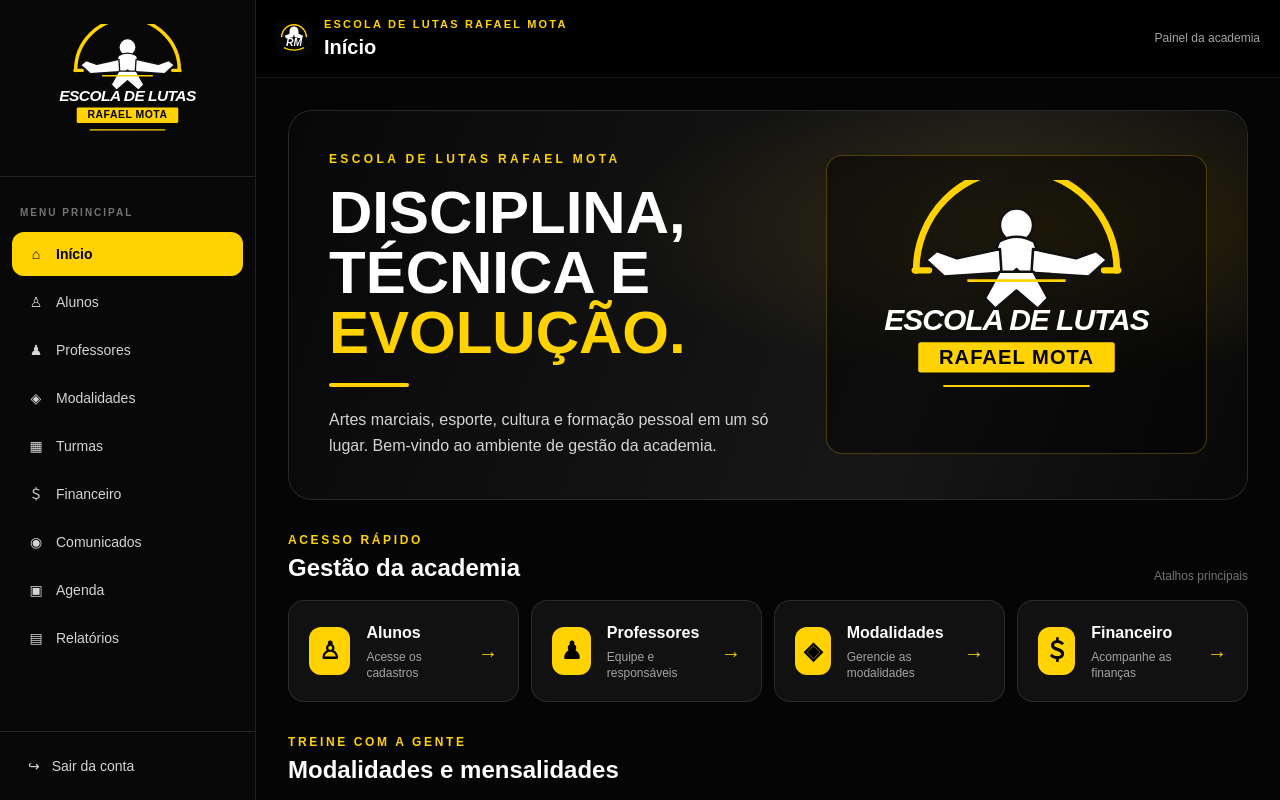
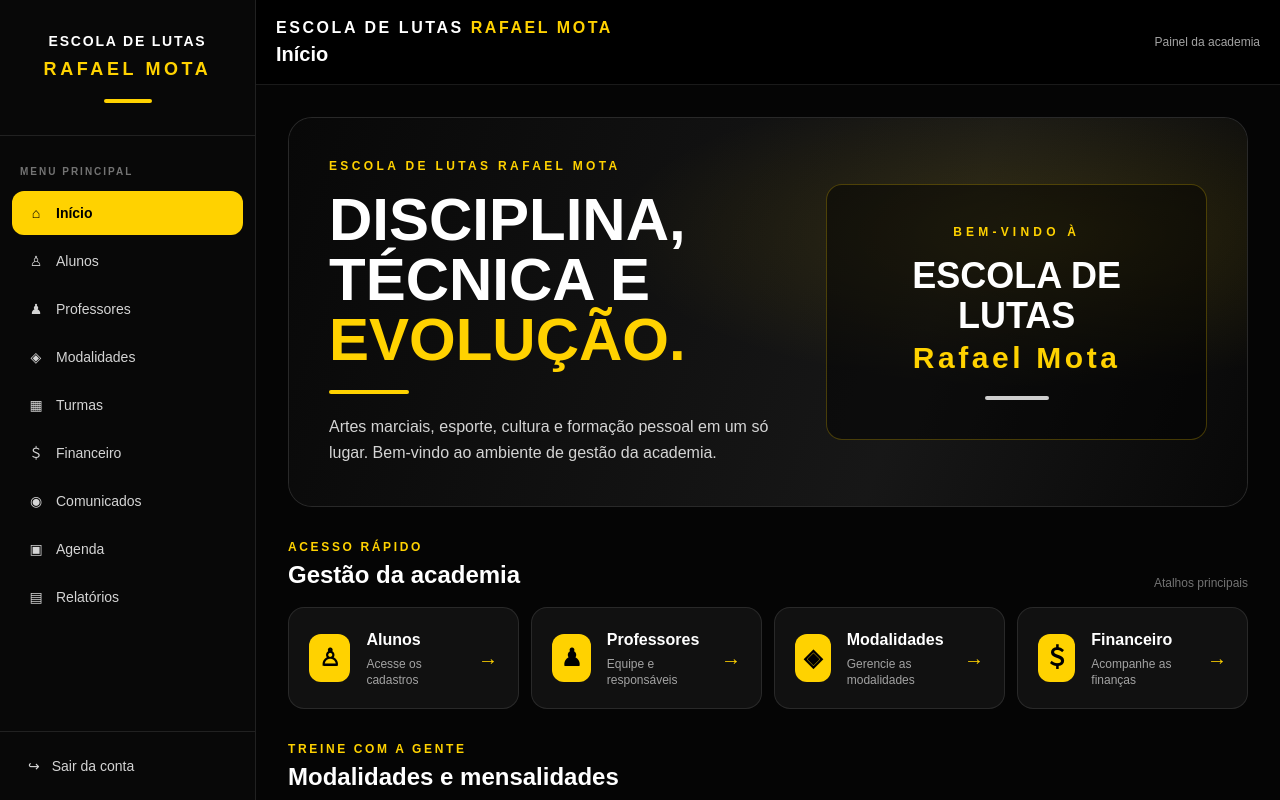
Before and after one commit to uniaocombateteam-collab/EscoladeLuta, a Next.js app: page / in a window 1280 px wide. Shown: the top 800 px of the page. Built offline with nearby package versions, Linux system fonts and the light colour scheme.

Commit message:
Use text-only academy name across dashboard and login

```diff
--- a/src/app/login/page.tsx
+++ b/src/app/login/page.tsx
@@ -9,46 +9,30 @@ export default function LoginPage() {
   const [password, setPassword] = useState("");
   const [error, setError] = useState("");
   const [busy, setBusy] = useState(false);
-
   async function submit(e: FormEvent<HTMLFormElement>) {
-    e.preventDefault();
-    setBusy(true);
-    setError("");
-    try {
-      const { error } = await createClient().auth.signInWithPassword({ email, password });
-      if (error) throw error;
-      router.replace("/");
-      router.refresh();
-    } catch (e) {
-      setError(e instanceof Error ? e.message : "Falha no login.");
-    } finally {
-      setBusy(false);
-    }
+    e.preventDefault(); setBusy(true); setError("");
+    try { const { error } = await createClient().auth.signInWithPassword({ email, password }); if (error) throw error; router.replace("/"); router.refresh(); }
+    catch (e) { setError(e instanceof Error ? e.message : "Falha no login."); }
+    finally { setBusy(false); }
   }
-
   return (
     <main className="relative flex min-h-screen items-center justify-center overflow-hidden bg-black px-5 py-10 text-white">
-      <div className="absolute inset-0 bg-[radial-gradient(ellipse_at_50%_0%,rgba(255,210,0,.12),transparent_45%),linear-gradient(135deg,#050505,#141414_55%,#050505)]" />
+      <div className="absolute inset-0 bg-[radial-gradient(ellipse_at_50%_0%,rgba(255,210,0,.10),transparent_45%),linear-gradient(135deg,#050505,#141414_55%,#050505)]" />
       <div className="relative grid w-full max-w-5xl overflow-hidden rounded-3xl border border-white/10 bg-[#0b0b0b] shadow-2xl md:grid-cols-2">
         <div className="relative hidden min-h-[620px] flex-col justify-between overflow-hidden border-r border-white/10 bg-[linear-gradient(145deg,#111,#050505)] p-10 md:flex">
-          <div className="absolute -right-24 -top-24 h-80 w-80 rounded-full border border-[#FFD200]/20" />
-          <div className="absolute -right-12 -top-12 h-56 w-56 rounded-full border border-[#FFD200]/20" />
-          <img src="/logo-escola-rafael-mota.svg" alt="Escola de Lutas Rafael Mota" className="relative mt-12 w-full max-w-sm self-center object-contain" />
+          <div className="absolute -right-24 -top-24 h-80 w-80 rounded-full border border-[#FFD200]/15" />
+          <div className="relative mt-16"><p className="text-sm font-bold uppercase tracking-[.3em] text-[#FFD200]">Escola de Lutas</p><h2 className="mt-3 text-5xl font-black uppercase leading-none">Rafael<br/>Mota</h2><div className="mt-6 h-1 w-20 bg-[#FFD200]"/><p className="mt-8 text-xs font-bold tracking-[.3em] text-neutral-300">DISCIPLINA · TÉCNICA · EVOLUÇÃO</p></div>
           <div className="relative"><p className="text-xs font-bold tracking-[.3em] text-[#FFD200]">MAIS QUE TREINAMENTO</p><h2 className="mt-3 text-4xl font-black uppercase leading-tight">Força para<br/> superar limites.</h2><p className="mt-4 text-sm text-neutral-400">Técnica, respeito, constância e comunidade.</p></div>
         </div>
-        <div className="flex items-center justify-center p-7 sm:p-12">
-          <form onSubmit={submit} className="w-full max-w-sm">
-            <img src="/logo-mark.svg" alt="" className="mb-7 h-14 w-14 md:hidden" />
-            <p className="text-xs font-bold tracking-[.25em] text-[#FFD200]">ESCOLA DE LUTAS RAFAEL MOTA</p>
-            <h1 className="mt-3 text-3xl font-black">Acesse o sistema</h1>
-            <p className="mt-2 text-sm text-neutral-400">Faça login para continuar.</p>
-            <label className="mt-8 block text-xs font-semibold text-neutral-300">E-mail<input required type="email" autoComplete="email" value={email} onChange={e => setEmail(e.target.value)} className="mt-2 w-full rounded-xl border border-white/15 bg-black px-4 py-3.5 text-sm text-white outline-none transition focus:border-[#FFD200]" /></label>
-            <label className="mt-4 block text-xs font-semibold text-neutral-300">Senha<input required type="password" autoComplete="current-password" value={password} onChange={e => setPassword(e.target.value)} className="mt-2 w-full rounded-xl border border-white/15 bg-black px-4 py-3.5 text-sm text-white outline-none transition focus:border-[#FFD200]" /></label>
-            {error && <p role="alert" className="mt-4 text-sm text-red-300">{error}</p>}
-            <button disabled={busy} className="mt-7 w-full rounded-xl bg-[#FFD200] p-3.5 text-sm font-black text-black transition hover:bg-[#ffe04a] disabled:opacity-50">{busy ? "Entrando..." : "Entrar"}</button>
-            <p className="mt-6 text-center text-xs text-neutral-500">Acesso destinado a usuários cadastrados pela administração.</p>
-          </form>
-        </div>
+        <div className="flex items-center justify-center p-7 sm:p-12"><form onSubmit={submit} className="w-full max-w-sm">
+          <p className="text-xs font-bold uppercase tracking-[.2em] text-[#FFD200]">Escola de Lutas Rafael Mota</p>
+          <h1 className="mt-3 text-3xl font-black">Acesse o sistema</h1><p className="mt-2 text-sm text-neutral-400">Faça login para continuar.</p>
+          <label className="mt-8 block text-xs font-semibold text-neutral-300">E-mail<input required type="email" autoComplete="email" value={email} onChange={e=>setEmail(e.target.value)} className="mt-2 w-full rounded-xl border border-white/15 bg-black px-4 py-3.5 text-sm text-white outline-none transition focus:border-[#FFD200]"/></label>
+          <label className="mt-4 block text-xs font-semibold text-neutral-300">Senha<input required type="password" autoComplete="current-password" value={password} onChange={e=>setPassword(e.target.value)} className="mt-2 w-full rounded-xl border border-white/15 bg-black px-4 py-3.5 text-sm text-white outline-none transition focus:border-[#FFD200]"/></label>
+          {error&&<p role="alert" className="mt-4 text-sm text-red-300">{error}</p>}
+          <button disabled={busy} className="mt-7 w-full rounded-xl bg-[#FFD200] p-3.5 text-sm font-black text-black transition hover:bg-[#ffe04a] disabled:opacity-50">{busy?"Entrando...":"Entrar"}</button>
+          <p className="mt-6 text-center text-xs text-neutral-500">Acesso destinado a usuários cadastrados pela administração.</p>
+        </form></div>
       </div>
     </main>
   );
--- a/src/app/page.tsx
+++ b/src/app/page.tsx
@@ -6,7 +6,6 @@ const modalities = [
   { name: "Kickboxing", detail: "Potência, coordenação e preparo físico", icon: "⚡", price: "R$ 80,00" },
   { name: "Capoeira", detail: "Movimento, cultura, ritmo e tradição", icon: "◎", price: "R$ 40,00" },
 ];
-
 const quickLinks = [
   { title: "Alunos", detail: "Acesse os cadastros", href: "/students", icon: "♙" },
   { title: "Professores", detail: "Equipe e responsáveis", href: "/teachers", icon: "♟" },
@@ -21,13 +20,9 @@ export default function HomePage() {
         <Sidebar />
         <section className="min-w-0 flex-1">
           <header className="sticky top-0 z-20 flex items-center justify-between border-b border-white/10 bg-black/95 px-5 py-4 backdrop-blur">
-            <div className="flex items-center gap-3">
-              <img src="/logo-mark.svg" alt="" className="h-9 w-9" />
-              <div><p className="text-[11px] font-bold uppercase tracking-[.2em] text-[#FFD200]">Escola de Lutas Rafael Mota</p><h1 className="text-xl font-semibold">Início</h1></div>
-            </div>
+            <div><p className="text-sm font-black uppercase tracking-[.16em] text-white sm:text-base">Escola de Lutas <span className="text-[#FFD200]">Rafael Mota</span></p><h1 className="text-xl font-semibold">Início</h1></div>
             <span className="hidden text-xs text-neutral-400 sm:block">Painel da academia</span>
           </header>
-
           <div className="mx-auto max-w-[1500px] space-y-8 p-5 pb-24 lg:p-8">
             <section className="relative isolate overflow-hidden rounded-3xl border border-white/10 bg-[#111]">
               <div className="absolute inset-0 -z-10 bg-[radial-gradient(ellipse_at_78%_30%,rgba(255,210,0,.13),transparent_40%),linear-gradient(110deg,#080808,#171717_65%,#080808)]" />
@@ -38,43 +33,24 @@ export default function HomePage() {
                   <div className="mt-5 h-1 w-20 rounded-full bg-[#FFD200]" />
                   <p className="mt-5 max-w-xl text-base leading-relaxed text-neutral-300">Artes marciais, esporte, cultura e formação pessoal em um só lugar. Bem-vindo ao ambiente de gestão da academia.</p>
                 </div>
-                <div className="flex min-h-64 items-center justify-center rounded-2xl border border-[#FFD200]/25 bg-black/45 p-6">
-                  <img src="/logo-escola-rafael-mota.svg" alt="Escola de Lutas Rafael Mota" className="max-h-64 w-full object-contain" />
+                <div className="flex min-h-64 items-center justify-center rounded-2xl border border-[#FFD200]/25 bg-black/45 p-8 text-center">
+                  <div><p className="text-xs font-semibold uppercase tracking-[.35em] text-[#FFD200]">Bem-vindo à</p><p className="mt-4 text-3xl font-black uppercase leading-tight sm:text-4xl">Escola de Lutas</p><p className="mt-1 text-2xl font-bold tracking-[.12em] text-[#FFD200] sm:text-3xl">Rafael Mota</p><div className="mx-auto mt-5 h-1 w-16 rounded-full bg-white/80"/></div>
                 </div>
               </div>
             </section>
-
             <section>
               <div className="mb-4 flex items-end justify-between gap-3"><div><p className="text-xs font-bold tracking-[.22em] text-[#FFD200]">ACESSO RÁPIDO</p><h2 className="mt-1 text-2xl font-bold">Gestão da academia</h2></div><span className="text-xs text-neutral-500">Atalhos principais</span></div>
-              <div className="grid gap-3 sm:grid-cols-2 xl:grid-cols-4">
-                {quickLinks.map(item => <a key={item.title} href={item.href} className="group flex items-center gap-4 rounded-2xl border border-white/10 bg-[#111] p-5 transition hover:border-[#FFD200]/60 hover:bg-[#171717]"><span className="grid h-12 w-12 place-items-center rounded-xl bg-[#FFD200] text-2xl font-bold text-black">{item.icon}</span><span><strong className="block text-base">{item.title}</strong><span className="mt-1 block text-xs text-neutral-400">{item.detail}</span></span><span className="ml-auto text-xl text-[#FFD200] transition group-hover:translate-x-1">→</span></a>)}
-              </div>
+              <div className="grid gap-3 sm:grid-cols-2 xl:grid-cols-4">{quickLinks.map(item => <a key={item.title} href={item.href} className="group flex items-center gap-4 rounded-2xl border border-white/10 bg-[#111] p-5 transition hover:border-[#FFD200]/60 hover:bg-[#171717]"><span className="grid h-12 w-12 place-items-center rounded-xl bg-[#FFD200] text-2xl font-bold text-black">{item.icon}</span><span><strong className="block text-base">{item.title}</strong><span className="mt-1 block text-xs text-neutral-400">{item.detail}</span></span><span className="ml-auto text-xl text-[#FFD200] transition group-hover:translate-x-1">→</span></a>)}</div>
             </section>
-
             <section>
               <div className="mb-4"><p className="text-xs font-bold tracking-[.22em] text-[#FFD200]">TREINE COM A GENTE</p><h2 className="mt-1 text-2xl font-bold">Modalidades e mensalidades</h2></div>
-              <div className="grid gap-4 sm:grid-cols-2 xl:grid-cols-4">
-                {modalities.map((item,index) => <article key={item.name} className="rounded-2xl border border-white/10 bg-gradient-to-b from-[#191919] to-[#0c0c0c] p-5 transition hover:border-[#FFD200]/50"><span className="text-3xl">{item.icon}</span><p className="mt-5 text-xs font-semibold text-[#FFD200]">0{index+1}</p><h3 className="mt-1 text-xl font-bold">{item.name}</h3><p className="mt-2 min-h-10 text-sm text-neutral-400">{item.detail}</p><p className="mt-4 text-lg font-black text-[#FFD200]">{item.price}<span className="ml-1 text-xs font-normal text-neutral-500">/ mês</span></p></article>)}
-              </div>
+              <div className="grid gap-4 sm:grid-cols-2 xl:grid-cols-4">{modalities.map((item,index) => <article key={item.name} className="rounded-2xl border border-white/10 bg-gradient-to-b from-[#191919] to-[#0c0c0c] p-5 transition hover:border-[#FFD200]/50"><span className="text-3xl">{item.icon}</span><p className="mt-5 text-xs font-semibold text-[#FFD200]">0{index+1}</p><h3 className="mt-1 text-xl font-bold">{item.name}</h3><p className="mt-2 min-h-10 text-sm text-neutral-400">{item.detail}</p><p className="mt-4 text-lg font-black text-[#FFD200]">{item.price}<span className="ml-1 text-xs font-normal text-neutral-500">/ mês</span></p></article>)}</div>
             </section>
-
             <section className="grid gap-4 lg:grid-cols-[1.1fr_.9fr]">
-              <article className="rounded-2xl border border-white/10 bg-[#111] p-6">
-                <div className="flex items-center gap-3"><span className="grid h-10 w-10 place-items-center rounded-xl bg-[#FFD200] text-xl text-black">▦</span><div><p className="text-xs font-bold tracking-widest text-[#FFD200]">AGENDA</p><h2 className="text-xl font-bold">Próximos eventos</h2></div></div>
-                <p className="mt-5 text-sm leading-relaxed text-neutral-400">A programação de aulas especiais, aulões e eventos poderá ser acompanhada nesta área. Os eventos serão exibidos aqui quando cadastrados na agenda.</p>
-                <a href="#" className="mt-5 inline-flex items-center gap-2 text-sm font-semibold text-[#FFD200]">Acessar agenda <span>→</span></a>
-              </article>
-              <article className="rounded-2xl border border-white/10 bg-[#111] p-6">
-                <div className="flex items-center gap-3"><span className="grid h-10 w-10 place-items-center rounded-xl bg-[#FFD200] text-xl text-black">◉</span><div><p className="text-xs font-bold tracking-widest text-[#FFD200]">COMUNICADOS</p><h2 className="text-xl font-bold">Mural da academia</h2></div></div>
-                <p className="mt-5 text-sm leading-relaxed text-neutral-400">Avisos, campanhas e informações importantes da Escola de Lutas Rafael Mota terão destaque neste espaço.</p>
-                <a href="#" className="mt-5 inline-flex items-center gap-2 text-sm font-semibold text-[#FFD200]">Ver comunicados <span>→</span></a>
-              </article>
+              <article className="rounded-2xl border border-white/10 bg-[#111] p-6"><div className="flex items-center gap-3"><span className="grid h-10 w-10 place-items-center rounded-xl bg-[#FFD200] text-xl text-black">▦</span><div><p className="text-xs font-bold tracking-widest text-[#FFD200]">AGENDA</p><h2 className="text-xl font-bold">Próximos eventos</h2></div></div><p className="mt-5 text-sm leading-relaxed text-neutral-400">A programação de aulas especiais, aulões e eventos poderá ser acompanhada nesta área. Os eventos serão exibidos aqui quando cadastrados na agenda.</p><a href="#" className="mt-5 inline-flex items-center gap-2 text-sm font-semibold text-[#FFD200]">Acessar agenda <span>→</span></a></article>
+              <article className="rounded-2xl border border-white/10 bg-[#111] p-6"><div className="flex items-center gap-3"><span className="grid h-10 w-10 place-items-center rounded-xl bg-[#FFD200] text-xl text-black">◉</span><div><p className="text-xs font-bold tracking-widest text-[#FFD200]">COMUNICADOS</p><h2 className="text-xl font-bold">Mural da academia</h2></div></div><p className="mt-5 text-sm leading-relaxed text-neutral-400">Avisos, campanhas e informações importantes da Escola de Lutas Rafael Mota terão destaque neste espaço.</p><a href="#" className="mt-5 inline-flex items-center gap-2 text-sm font-semibold text-[#FFD200]">Ver comunicados <span>→</span></a></article>
             </section>
-
-            <section className="flex flex-col items-start justify-between gap-5 rounded-2xl border border-[#FFD200]/25 bg-[#111] p-6 sm:flex-row sm:items-center">
-              <div><p className="text-xs font-bold tracking-[.22em] text-[#FFD200]">CONVÊNIOS ACEITOS</p><h2 className="mt-1 text-xl font-bold">TotalPass e Wellhub</h2><p className="mt-1 text-sm text-neutral-400">Consulte as condições de acesso e disponibilidade diretamente com a academia.</p></div>
-              <div className="flex gap-3"><span className="rounded-lg border border-white/15 px-4 py-3 font-bold">TotalPass</span><span className="rounded-lg border border-white/15 px-4 py-3 font-bold">Wellhub</span></div>
-            </section>
+            <section className="flex flex-col items-start justify-between gap-5 rounded-2xl border border-[#FFD200]/25 bg-[#111] p-6 sm:flex-row sm:items-center"><div><p className="text-xs font-bold tracking-[.22em] text-[#FFD200]">CONVÊNIOS ACEITOS</p><h2 className="mt-1 text-xl font-bold">TotalPass e Wellhub</h2><p className="mt-1 text-sm text-neutral-400">Consulte as condições de acesso e disponibilidade diretamente com a academia.</p></div><div className="flex gap-3"><span className="rounded-lg border border-white/15 px-4 py-3 font-bold">TotalPass</span><span className="rounded-lg border border-white/15 px-4 py-3 font-bold">Wellhub</span></div></section>
             <footer className="border-t border-white/10 pt-5 text-xs text-neutral-500">© {new Date().getFullYear()} Escola de Lutas Rafael Mota · Disciplina, técnica e evolução.</footer>
           </div>
         </section>
--- a/src/components/Sidebar.tsx
+++ b/src/components/Sidebar.tsx
@@ -3,67 +3,21 @@ import Link from "next/link";
 import { usePathname, useRouter } from "next/navigation";
 import { createClient } from "@/lib/supabase/client";
 import { useState } from "react";
-
 const items = [
-  ["⌂", "Início", "/"],
-  ["♙", "Alunos", "/students"],
-  ["♟", "Professores", "/teachers"],
-  ["◈", "Modalidades", "/modalities"],
-  ["▦", "Turmas", "/classes"],
-  ["＄", "Financeiro", "/finance"],
-  ["◉", "Comunicados", "#"],
-  ["▣", "Agenda", "#"],
-  ["▤", "Relatórios", "#"],
+  ["⌂", "Início", "/"], ["♙", "Alunos", "/students"], ["♟", "Professores", "/teachers"],
+  ["◈", "Modalidades", "/modalities"], ["▦", "Turmas", "/classes"], ["＄", "Financeiro", "/finance"],
+  ["◉", "Comunicados", "#"], ["▣", "Agenda", "#"], ["▤", "Relatórios", "#"],
 ] as const;
-
 export default function Sidebar() {
-  const pathname = usePathname();
-  const router = useRouter();
-  const [signingOut, setSigningOut] = useState(false);
-
-  async function handleSignOut() {
-    if (signingOut) return;
-    setSigningOut(true);
-    const supabase = createClient();
-    const { error } = await supabase.auth.signOut();
-    if (error) {
-      setSigningOut(false);
-      alert("Não foi possível encerrar a sessão. Tente novamente.");
-      return;
-    }
-    router.replace("/login");
-    router.refresh();
-  }
-
-  return (
-    <>
-      <aside className="sticky top-0 hidden h-screen w-64 shrink-0 flex-col border-r border-white/10 bg-[#080808] md:flex">
-        <div className="border-b border-white/10 px-5 py-6">
-          <img src="/logo-escola-rafael-mota.svg" alt="Escola de Lutas Rafael Mota" className="mx-auto h-32 w-full object-contain" />
-        </div>
-        <p className="px-5 pt-7 text-[10px] font-bold uppercase tracking-[.2em] text-neutral-500">Menu principal</p>
-        <nav className="mt-3 min-h-0 flex-1 space-y-1 overflow-y-auto px-3">
-          {items.map(([icon, label, href]) => (
-            <Link key={label} href={href} aria-current={pathname === href ? "page" : undefined}
-              className={`flex gap-3 rounded-xl px-4 py-3 text-sm transition-colors ${pathname === href ? "bg-[#FFD200] font-bold text-black" : "text-neutral-300 hover:bg-white/5 hover:text-[#FFD200]"}`}>
-              <span className="w-4 text-center">{icon}</span>{label}
-            </Link>
-          ))}
-        </nav>
-        <div className="border-t border-white/10 p-3">
-          <button type="button" onClick={handleSignOut} disabled={signingOut} className="flex w-full items-center gap-3 rounded-xl px-4 py-3 text-sm text-neutral-300 transition-colors hover:bg-white/5 hover:text-[#FFD200] disabled:opacity-50">
-            <span aria-hidden="true">↪</span>{signingOut ? "Saindo..." : "Sair da conta"}
-          </button>
-        </div>
-      </aside>
-      <nav aria-label="Navegação principal" className="fixed inset-x-0 bottom-0 z-30 flex gap-1 overflow-x-auto border-t border-white/10 bg-[#080808]/95 p-2 backdrop-blur md:hidden">
-        {items.map(([icon, label, href]) => (
-          <Link key={label} href={href} aria-current={pathname === href ? "page" : undefined} className={`flex min-w-fit flex-col items-center gap-1 rounded-lg px-3 py-2 text-[10px] ${pathname === href ? "bg-[#FFD200] text-black" : "text-neutral-300"}`}>
-            <span className="text-base">{icon}</span>{label}
-          </Link>
-        ))}
-        <button type="button" onClick={handleSignOut} disabled={signingOut} className="flex min-w-fit flex-col items-center gap-1 rounded-lg px-3 py-2 text-[10px] text-neutral-300 disabled:opacity-50"><span className="text-base" aria-hidden="true">↪</span>{signingOut ? "Saindo..." : "Sair"}</button>
-      </nav>
-    </>
-  );
+  const pathname=usePathname(); const router=useRouter(); const [signingOut,setSigningOut]=useState(false);
+  async function handleSignOut(){if(signingOut)return;setSigningOut(true);const {error}=await createClient().auth.signOut();if(error){setSigningOut(false);alert("Não foi possível encerrar a sessão. Tente novamente.");return;}router.replace("/login");router.refresh();}
+  return (<>
+    <aside className="sticky top-0 hidden h-screen w-64 shrink-0 flex-col border-r border-white/10 bg-[#080808] md:flex">
+      <div className="border-b border-white/10 px-5 py-8"><p className="text-center text-sm font-black uppercase leading-snug tracking-[.13em] text-white">Escola de Lutas</p><p className="mt-1 text-center text-lg font-black uppercase tracking-[.2em] text-[#FFD200]">Rafael Mota</p><div className="mx-auto mt-4 h-1 w-12 rounded-full bg-[#FFD200]"/></div>
+      <p className="px-5 pt-7 text-[10px] font-bold uppercase tracking-[.2em] text-neutral-500">Menu principal</p>
+      <nav className="mt-3 min-h-0 flex-1 space-y-1 overflow-y-auto px-3">{items.map(([icon,label,href])=><Link key={label} href={href} aria-current={pathname===href?"page":undefined} className={`flex gap-3 rounded-xl px-4 py-3 text-sm transition-colors ${pathname===href?"bg-[#FFD200] font-bold text-black":"text-neutral-300 hover:bg-white/5 hover:text-[#FFD200]"}`}><span className="w-4 text-center">{icon}</span>{label}</Link>)}</nav>
+      <div className="border-t border-white/10 p-3"><button type="button" onClick={handleSignOut} disabled={signingOut} className="flex w-full items-center gap-3 rounded-xl px-4 py-3 text-sm text-neutral-300 transition-colors hover:bg-white/5 hover:text-[#FFD200] disabled:opacity-50"><span aria-hidden="true">↪</span>{signingOut?"Saindo...":"Sair da conta"}</button></div>
+    </aside>
+    <nav aria-label="Navegação principal" className="fixed inset-x-0 bottom-0 z-30 flex gap-1 overflow-x-auto border-t border-white/10 bg-[#080808]/95 p-2 backdrop-blur md:hidden">{items.map(([icon,label,href])=><Link key={label} href={href} aria-current={pathname===href?"page":undefined} className={`flex min-w-fit flex-col items-center gap-1 rounded-lg px-3 py-2 text-[10px] ${pathname===href?"bg-[#FFD200] text-black":"text-neutral-300"}`}><span className="text-base">{icon}</span>{label}</Link>)}<button type="button" onClick={handleSignOut} disabled={signingOut} className="flex min-w-fit flex-col items-center gap-1 rounded-lg px-3 py-2 text-[10px] text-neutral-300 disabled:opacity-50"><span className="text-base" aria-hidden="true">↪</span>{signingOut?"Saindo...":"Sair"}</button></nav>
+  </>);
 }
```
